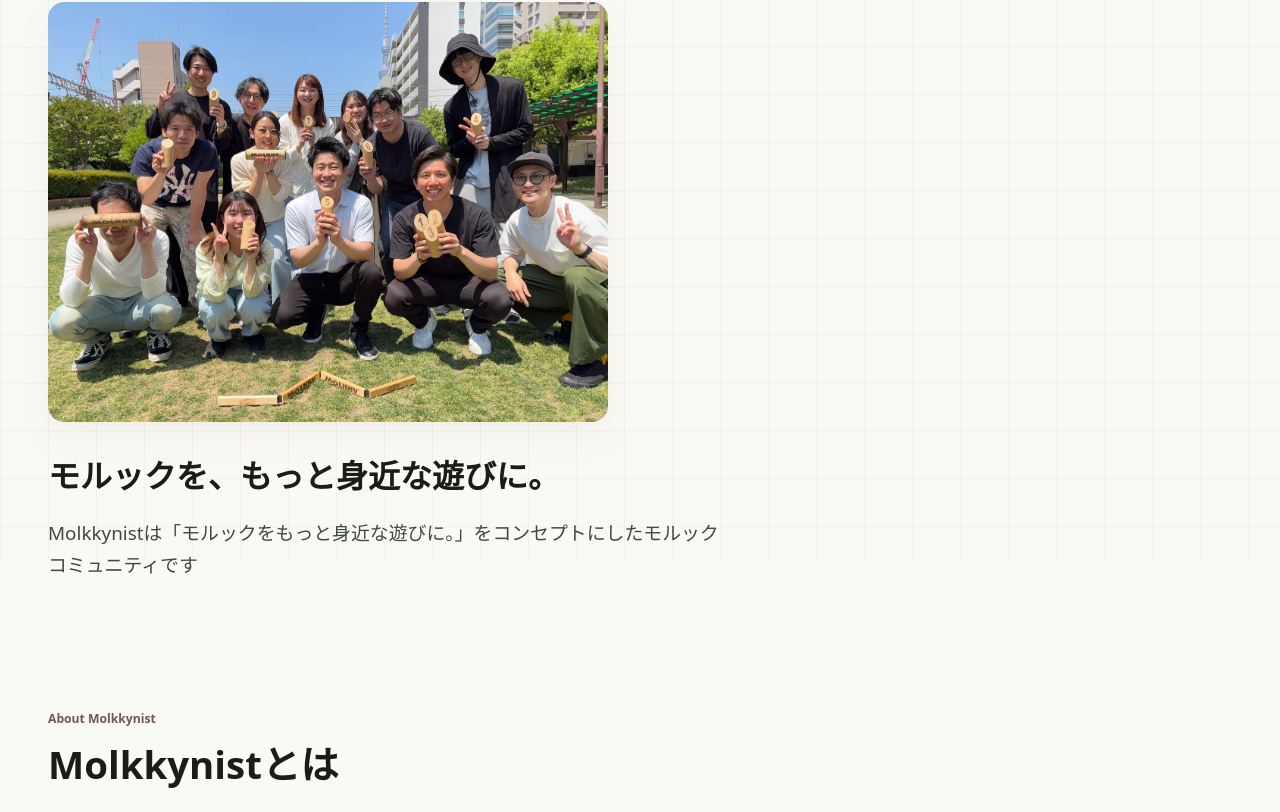
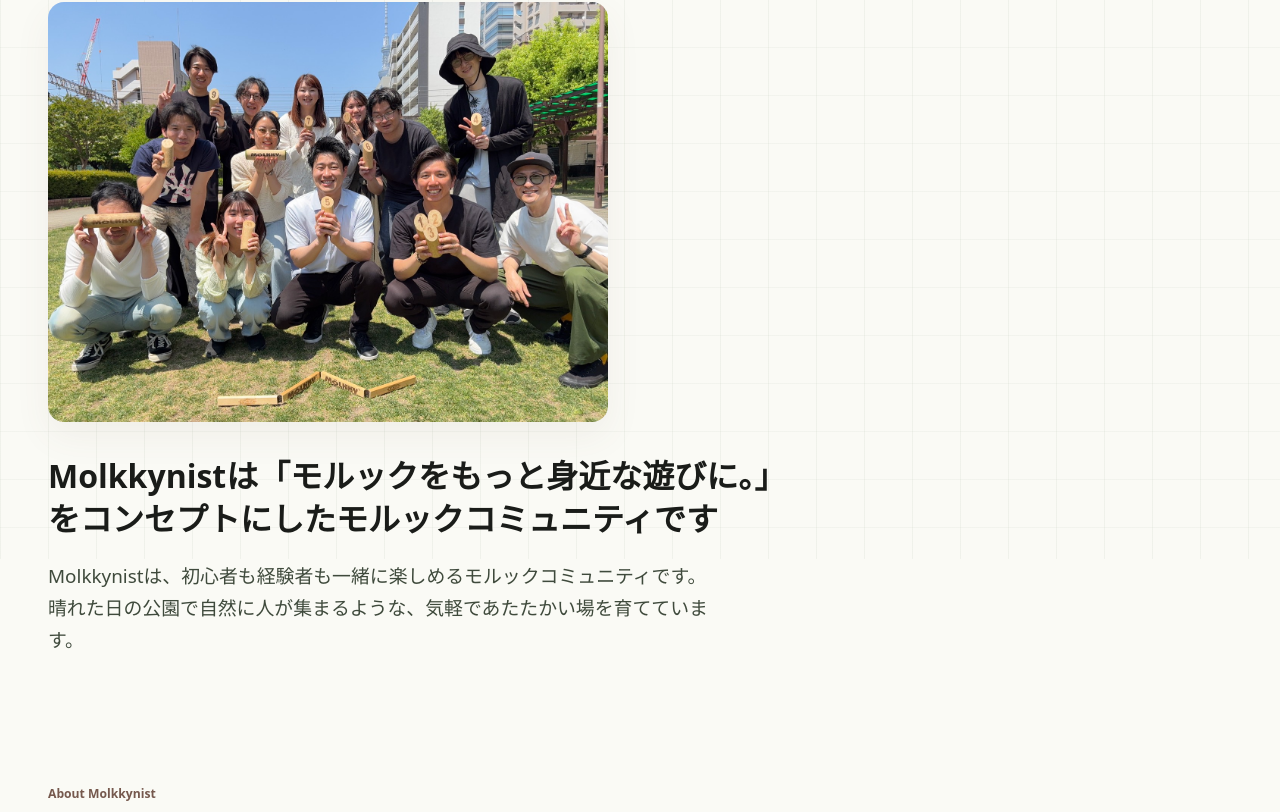
Before and after one commit to minimalistHiro/molkkynist, a plain HTML site: page index.html in a window 1280 px wide. Shown: the part 241-1053 px from the top of the page. Drawn offline with Linux system fonts and the light colour scheme.

Commit message:
ヒーロー見出しをコンセプト文に差し替えリード文を2文構成に戻す
- index.html #hero-title をコンセプト宣言の長文に変更し、リードを「初心者・経験者向け+公園の雰囲気」の2文構成へ復元
- CONTENT_GUIDELINES.md の現行コピー記述・ヒーロー方針を 2026-05-25 時点の構成に同期

```diff
--- a/index.html
+++ b/index.html
@@ -66,9 +66,10 @@
           <div class="hero__content">
             <img class="hero__wordmark" src="assets/images/logos/molkkynist-wordmark-hero.png" alt="Molkkynist" width="1037" height="202">
             <img class="hero__photo" src="assets/images/hero/hero-main.jpg" alt="モルックを楽しむメンバーの様子" width="1477" height="1108">
-            <h1 id="hero-title">モルックを、もっと身近な遊びに。</h1>
+            <h1 id="hero-title">Molkkynistは「モルックをもっと身近な遊びに。」をコンセプトにしたモルックコミュニティです</h1>
             <p class="hero__lead">
-              Molkkynistは「モルックをもっと身近な遊びに。」をコンセプトにしたモルックコミュニティです
+              Molkkynistは、初心者も経験者も一緒に楽しめるモルックコミュニティです。
+              晴れた日の公園で自然に人が集まるような、気軽であたたかい場を育てています。
             </p>
           </div>
         </div>
```
Also changed, not shown: CONTENT_GUIDELINES.md (+11 -3 lines).
